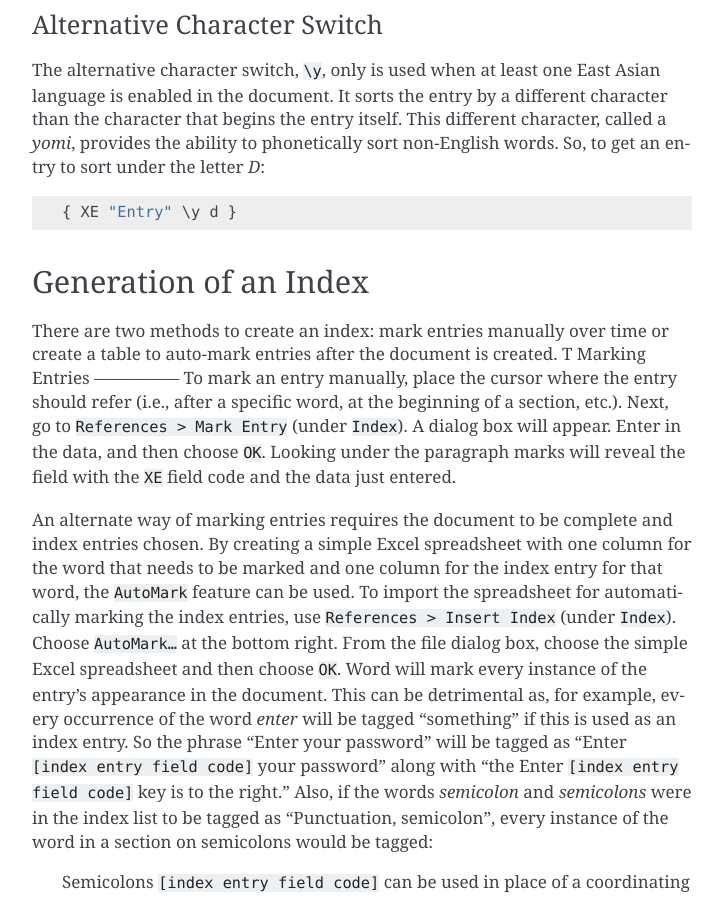
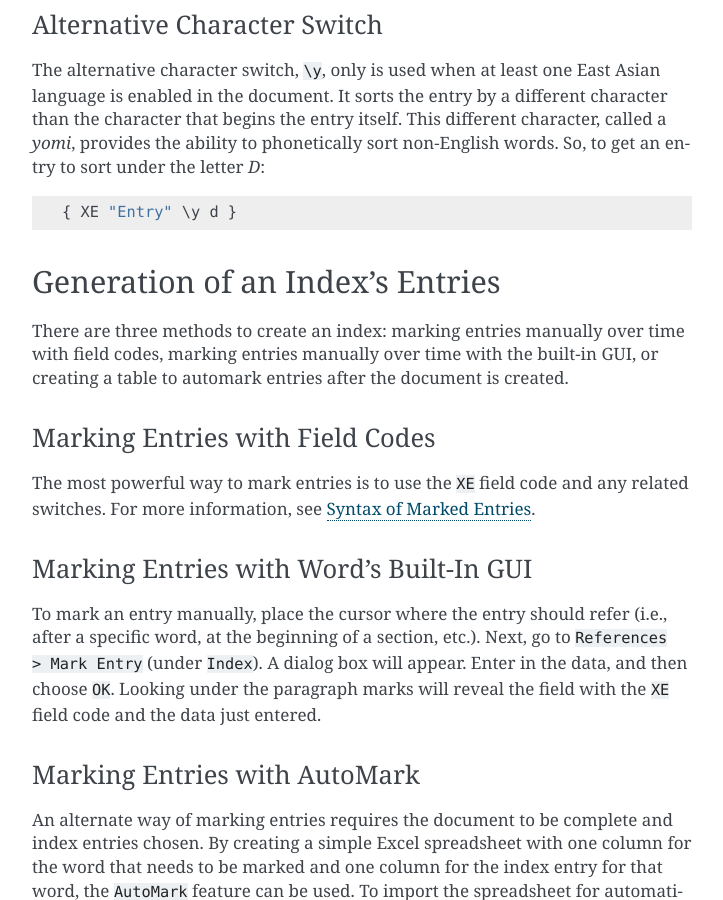
Before and after one commit to nimbinatus/WordHowTos, a Sphinx documentation site: the page built from docs/indexes.rst, in a window 1280 px wide and 900 px high, scrolled down 2453 px. Shown: the whole window, without its empty margins (388-1111 px from the left). Built offline with Sphinx 7.4.7, drawn with Linux system fonts in a browser that asks for light colours; some of the changed text lies outside the part shown.

Commit message:
updating index page

```diff
--- a/docs/indexes.rst
+++ b/docs/indexes.rst
@@ -11,6 +11,8 @@ Fields in Word can be used to create automatically updating indexes for
 documents. While the graphical user interface (GUI) can be used to generate
 automatic indexes, using fields to mark the entries provides much more
 flexibility and power.
+
+.. _syntax:
 
 Syntax of Marked Entries
 ========================
@@ -113,20 +115,28 @@ non-English words. So, to get an entry to sort under the letter *D*::
   { XE "Entry" \y d }
 
 
-Generation of an Index
-======================
+Generation of an Index's Entries
+================================
 
-There are two methods to create an index: mark entries manually over time or
-create a table to auto-mark entries after the document is created.
-T
-Marking Entries
----------------
+There are three methods to create an index: marking entries manually over time
+with field codes, marking entries manually over time with the built-in GUI, or
+creating a table to automark entries after the document is created.
+
+Marking Entries with Field Codes
+--------------------------------
+The most powerful way to mark entries is to use the ``XE`` field code and any
+related switches. For more information, see :ref:`syntax`.
+
+Marking Entries with Word's Built-In GUI
+----------------------------------------
 To mark an entry manually, place the cursor where the entry should refer (i.e.,
 after a specific word, at the beginning of a section, etc.). Next, go to
 ``References > Mark Entry`` (under ``Index``). A dialog box will appear. Enter
 in the data, and then choose ``OK``. Looking under the paragraph marks will
 reveal the field with the ``XE`` field code and the data just entered.
 
+Marking Entries with AutoMark
+-----------------------------
 An alternate way of marking entries requires the document to be complete and
 index entries chosen. By creating a simple Excel spreadsheet with one column for
 the word that needs to be marked and one column for the index entry for that
```
Also changed, not shown: 7 other files.
